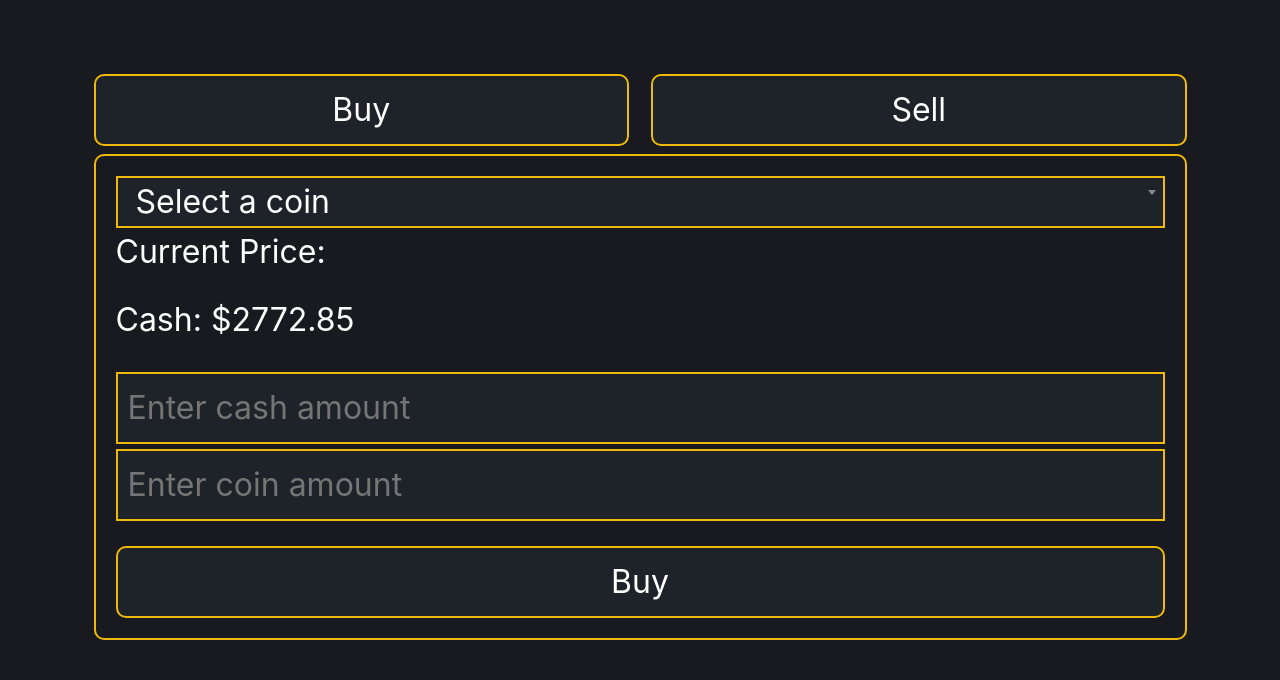
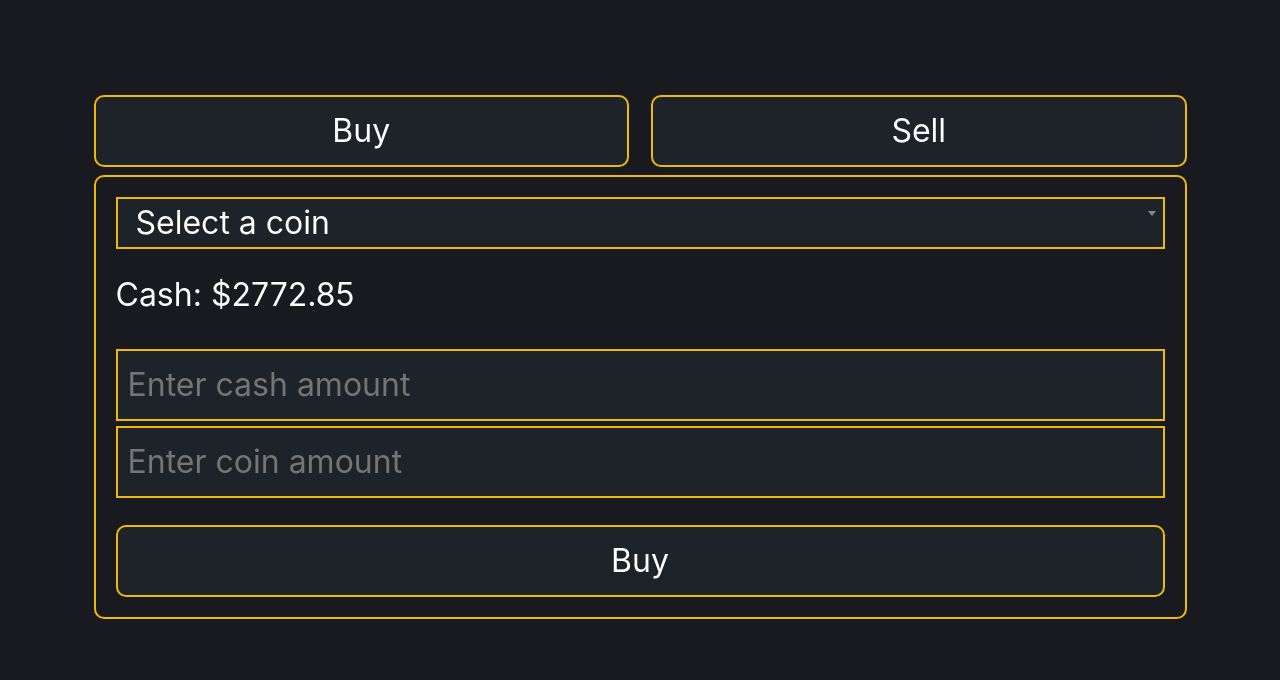
Before and after one commit to maznevskia/cryptonia, a Flask app: page /trade in a window 1280 px wide. Shown: the part 56-736 px from the top of the page. Run offline with Flask 3, Linux system fonts and the light colour scheme; a user stored in the database is signed in; data that the repository does not hold is empty; some libraries are stand-ins or nearby versions.

Commit message:
Improved layout of trade interface

```diff
--- a/templates/trade.html
+++ b/templates/trade.html
@@ -19,7 +19,7 @@ Trade
                     <option class="trade-text" value="{{ coin['id'] }}">{{ coin['name'] }}</option>
                     {% endfor %}
                 </select>
-                <div id="coin-price" class="trade-text">Current Price: </div>
+                <div id="coin-price" class="trade-text"></div>
             </div>
             <div>
                 <div id="cash-holdings" class="trade-text">Cash: ${{ "%.2f"|format(cash[0].cash) }}</div>
```
Also changed, not shown: 2 other files.
